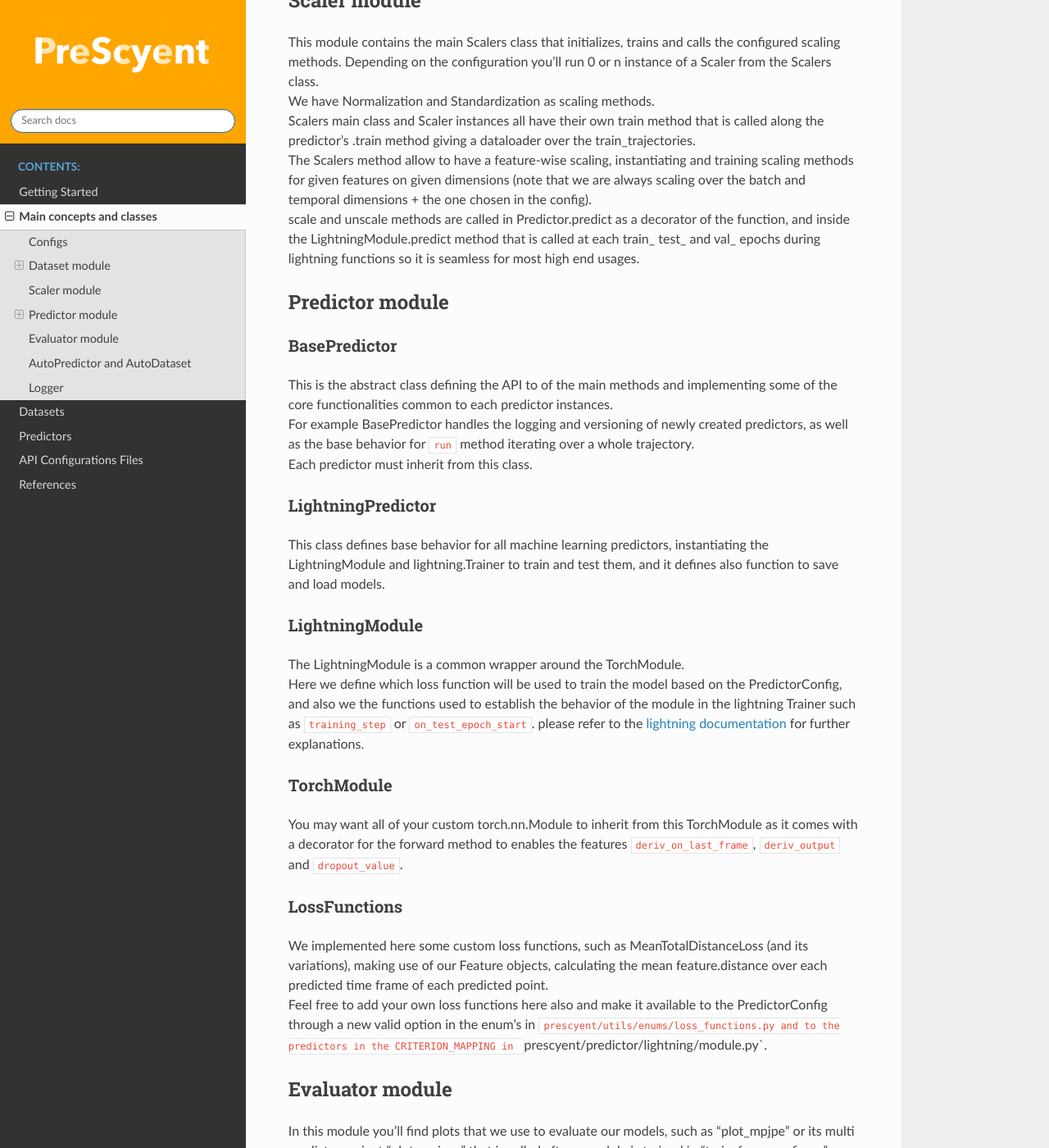
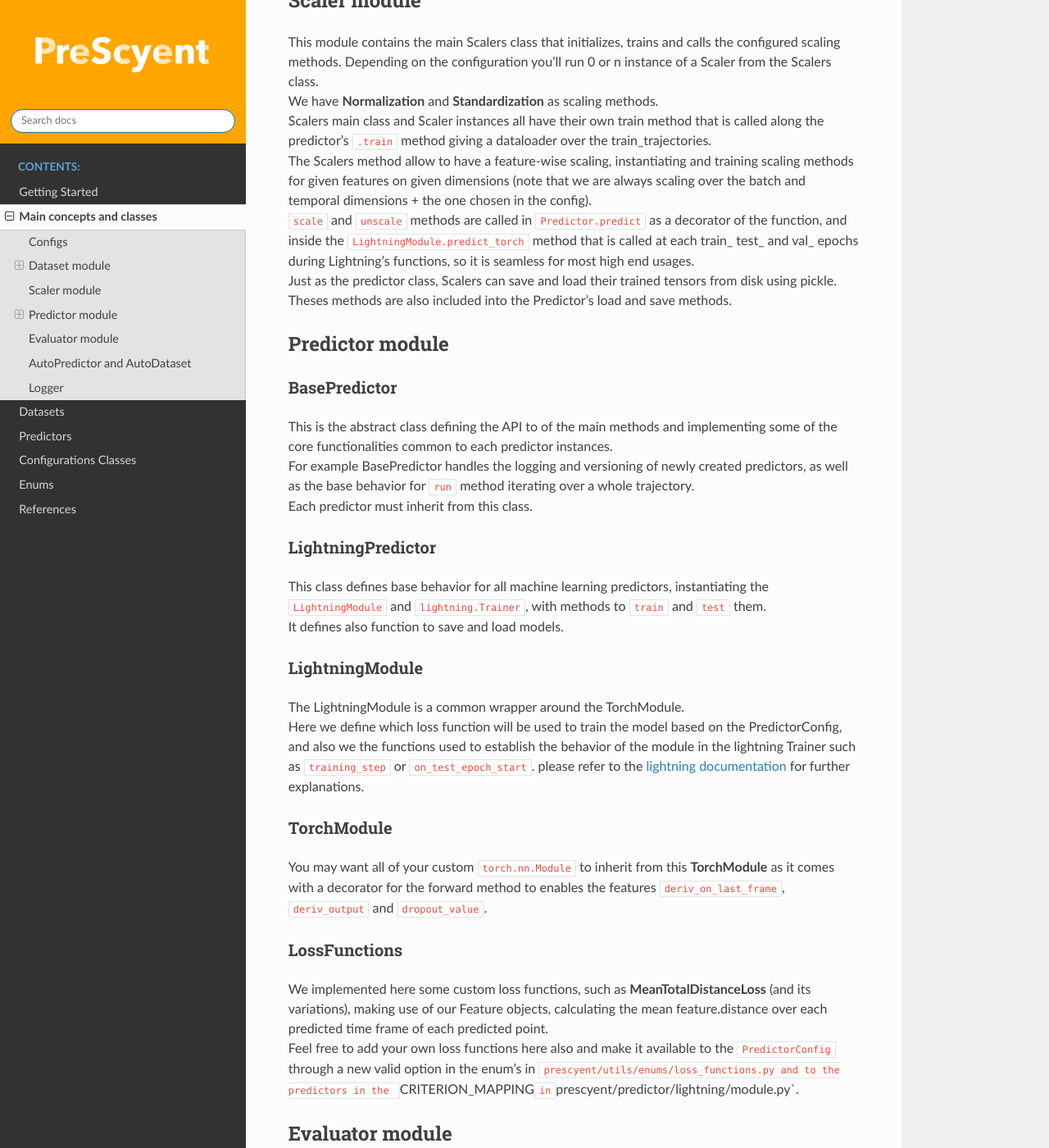
Before and after one commit to hucebot/prescyent, a Sphinx documentation site: the page built from docs/user_guide.md, in a window 1280 px wide and 1400 px high, scrolled down 3800 px. Shown: the whole window at 82% size. Built offline with Sphinx 7.4.7 and the Read the Docs theme 3.1.0, drawn with Linux system fonts in a browser that asks for light colours; some of the changed text lies outside the part shown.

Commit message:
📝 add enums to documentation, update readme 🎨 move dump function of eval summaries to evaluator and update examples accordingly

```diff
--- a/docs/configuration_files.rst
+++ b/docs/configuration_files.rst
@@ -1,6 +1,6 @@
-########################
-API Configurations Files
-########################
+######################
+Configurations Classes
+######################
 
 .. toctree::
    :maxdepth: 1
--- a/docs/index.rst
+++ b/docs/index.rst
@@ -15,6 +15,7 @@
    datasets
    predictors
    configuration_files
+   enums
    references
 
 * :ref:`genindex`
--- a/docs/user_guide.md
+++ b/docs/user_guide.md
@@ -118,10 +118,11 @@
 
 This module contains the main Scalers class that initializes, trains and calls the configured scaling methods.
 Depending on the configuration you'll run 0 or n instance of a Scaler from the Scalers class.
-We have Normalization and Standardization as scaling methods.
-Scalers main class and Scaler instances all have their own train method that is called along the predictor's .train method giving a dataloader over the train_trajectories.
+We have **Normalization** and **Standardization** as scaling methods.
+Scalers main class and Scaler instances all have their own train method that is called along the predictor's `.train` method giving a dataloader over the train_trajectories.
 The Scalers method allow to have a feature-wise scaling, instantiating and training scaling methods for given features on given dimensions (note that we are always scaling over the batch and temporal dimensions + the one chosen in the config).
-scale and unscale methods are called in Predictor.predict as a decorator of the function, and inside the LightningModule.predict method that is called at each train_ test_ and val_ epochs during lightning functions so it is seamless for most high end usages.
+`scale` and `unscale` methods are called in `Predictor.predict` as a decorator of the function, and inside the `LightningModule.predict_torch` method that is called at each train_ test_ and val_ epochs during Lightning's functions, so it is seamless for most high end usages.
+Just as the predictor class, Scalers can save and load their trained tensors from disk using pickle. Theses methods are also included into the Predictor's load and save methods.
 
 ## Predictor module
 
@@ -133,7 +134,8 @@
 
 ### LightningPredictor
 
-This class defines base behavior for all machine learning predictors, instantiating the LightningModule and lightning.Trainer to train and test them, and it defines also function to save and load models.
+This class defines base behavior for all machine learning predictors, instantiating the `LightningModule` and `lightning.Trainer`, with methods to `train` and `test` them.
+It defines also function to save and load models.
 
 ### LightningModule
 
@@ -142,17 +144,17 @@
 
 ### TorchModule
 
-You may want all of your custom torch.nn.Module to inherit from this TorchModule as it comes with a decorator for the forward method to enables the features `deriv_on_last_frame`, `deriv_output` and `dropout_value`.
+You may want all of your custom `torch.nn.Module` to inherit from this **TorchModule** as it comes with a decorator for the forward method to enables the features `deriv_on_last_frame`, `deriv_output` and `dropout_value`.
 
 ### LossFunctions
 
-We implemented here some custom loss functions, such as MeanTotalDistanceLoss (and its variations), making use of our Feature objects, calculating the mean feature.distance over each predicted time frame of each predicted point.
-Feel free to add your own loss functions here also and make it available to the PredictorConfig through a new valid option in the enum's in `prescyent/utils/enums/loss_functions.py and to the predictors in the CRITERION_MAPPING in `prescyent/predictor/lightning/module.py`.
+We implemented here some custom loss functions, such as **MeanTotalDistanceLoss** (and its variations), making use of our Feature objects, calculating the mean feature.distance over each predicted time frame of each predicted point.
+Feel free to add your own loss functions here also and make it available to the `PredictorConfig` through a new valid option in the enum's in `prescyent/utils/enums/loss_functions.py and to the predictors in the `CRITERION_MAPPING` in `prescyent/predictor/lightning/module.py`.
 
 
 ## Evaluator module
 
-In this module you'll find plots that we use to evaluate our models, such as "plot_mpjpe" or its multi predictor variant "plot_mpjpes" that is called after a module is trained in "train_from_config.py".
+In this module you'll find plots that we use to evaluate our models, such as `plot_mpjpe` or its multi predictor variant `plot_mpjpes` that is called after a module is trained in "train_from_config.py".
 We also implemented a 3d rendering of trajectories that have Coordinates and optionally Rotation as Features (Such as Andy or H36M datasets).
 Finally we created some "runners" that show some logic to run a predictor over a whole trajectory and the ways to feed the input to the predictors.
 
```
Also changed, not shown: README.md (+15 -3 lines), docs/enums.rst (added, +72 -0 lines), 6 other files.
